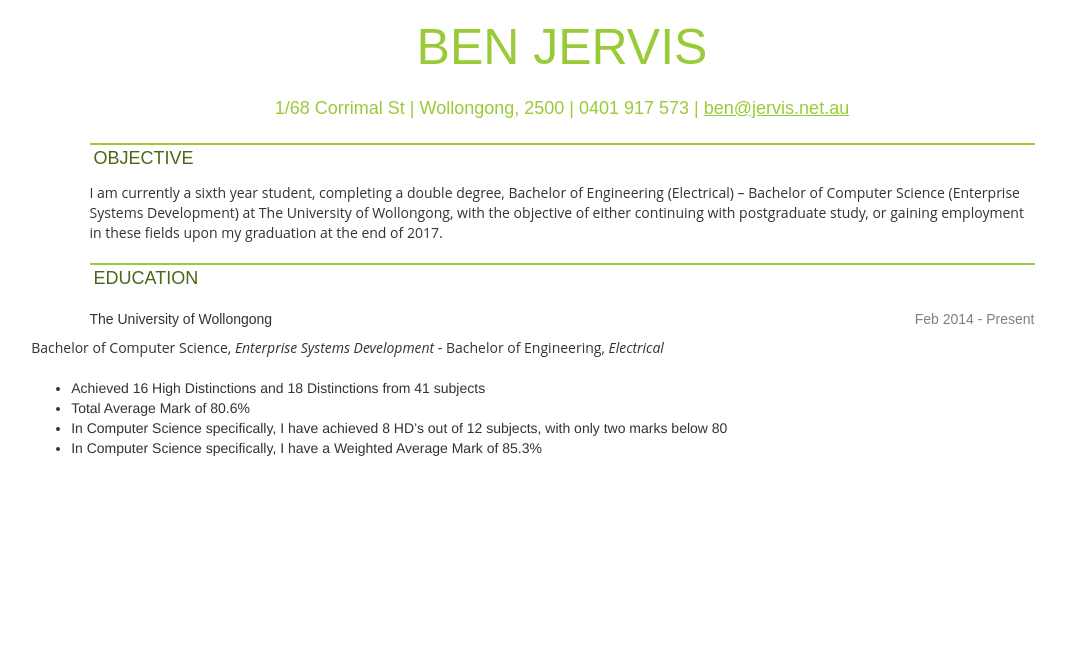
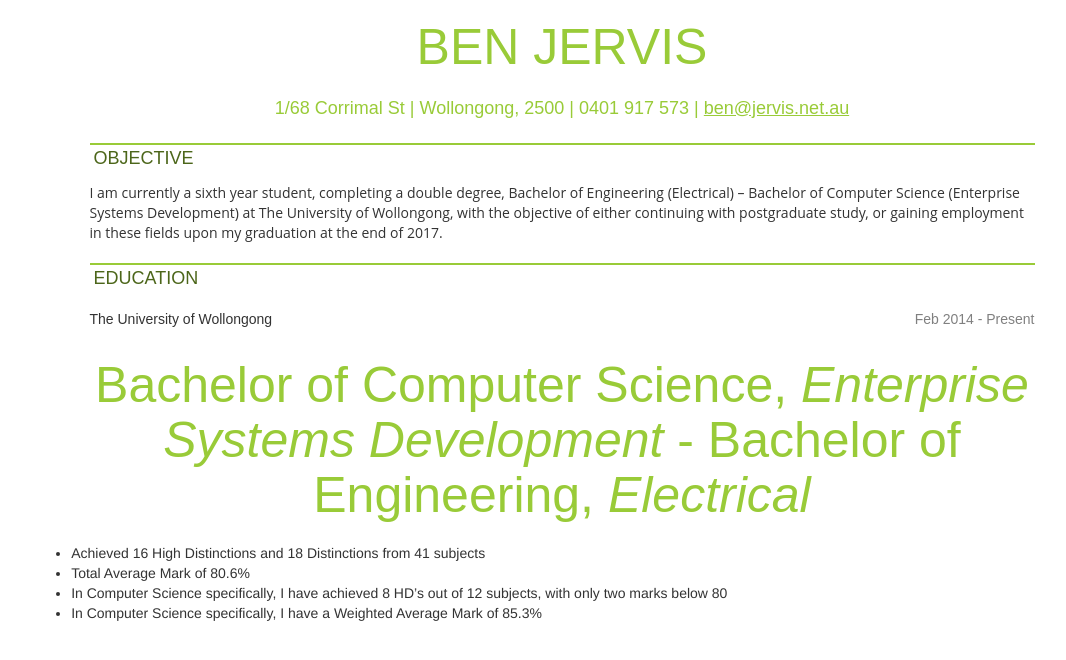
Before and after one commit to ben-jervis-old/benJervis.github.io, a Jekyll site: the page resume.html, which Jekyll copies as it is, in a window 1280 px wide. Shown: the top 660 px of the page, without its empty margins (78-1144 px from the left). Built offline with Jekyll 4.4.1, drawn with Linux system fonts in a browser that asks for light colours.

Commit message:
Update resume.html

```diff
--- a/resume.html
+++ b/resume.html
@@ -73,7 +73,7 @@
       </div>
       <div class="row">
         <div class="col-sm-1"></div>
-        <div class="col-sm-10"><p>Bachelor of Computer Science, <em>Enterprise Systems Development</em> - Bachelor of Engineering, <em>Electrical</em></p></div>
+        <div class="col-sm-10"><h1>Bachelor of Computer Science, <em>Enterprise Systems Development</em> - Bachelor of Engineering, <em>Electrical</em></h1></div>
       </div>
       <div class="row">
         <div class="col-sm-1"></div>
```
